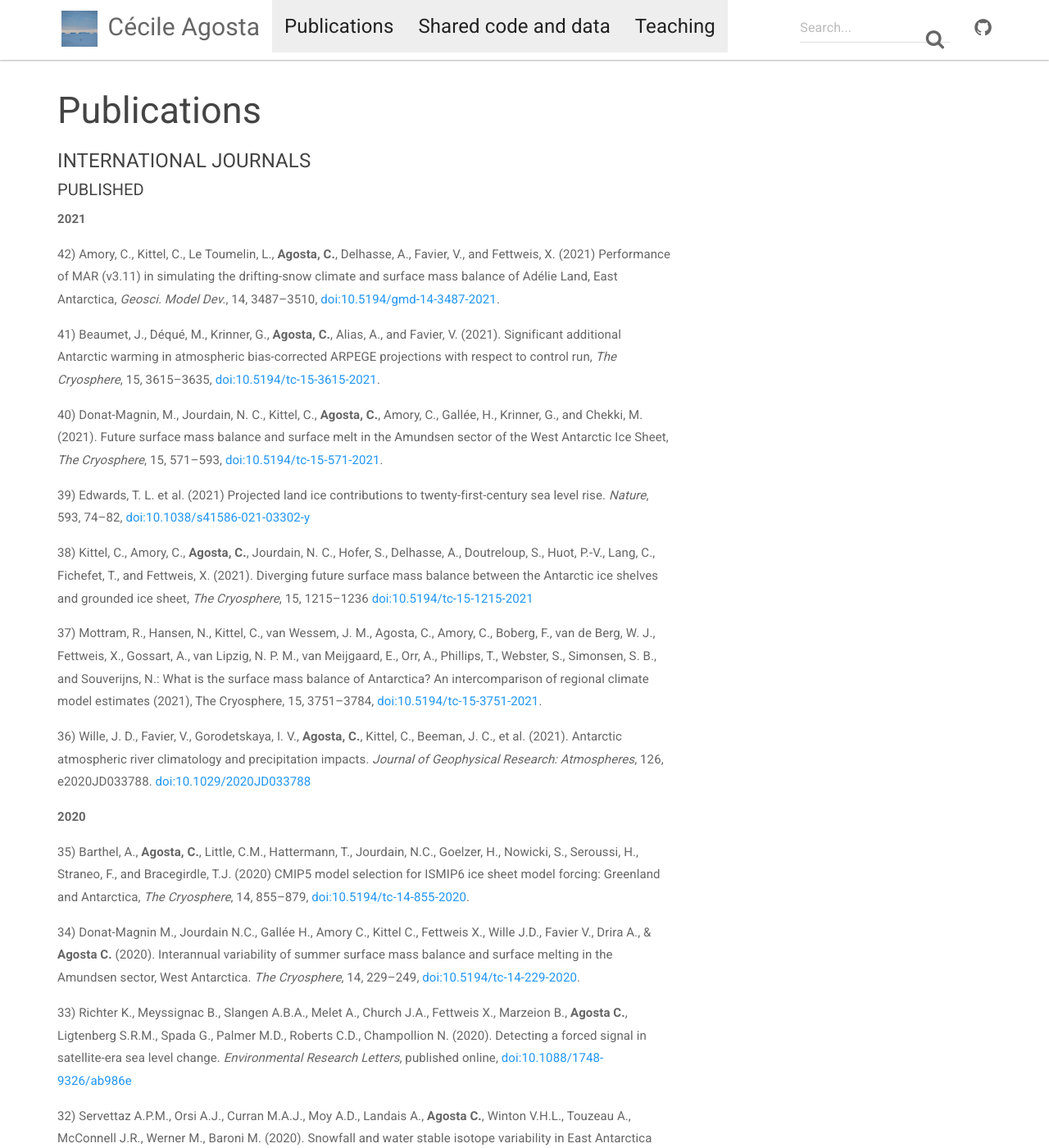
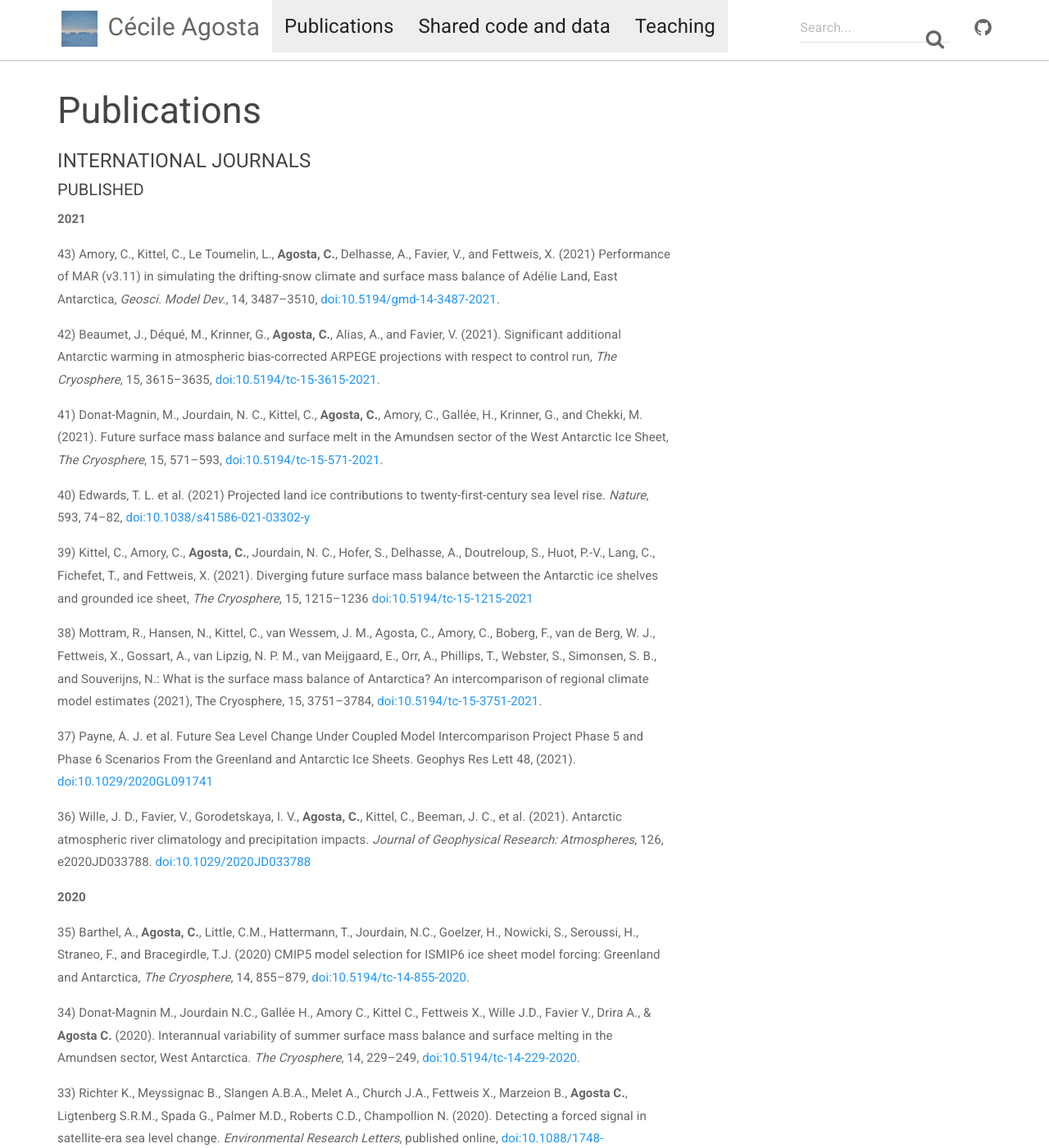
Before and after one commit to cecileagosta/cecileagosta.github.io, a Jekyll site: the page built from _docs/publications.md, in a window 1280 px wide and 1400 px high. Shown: the whole window at 82% size. Built offline with Jekyll 4.4.1, drawn with Linux system fonts in a browser that asks for light colours; nearby versions of some CDN libraries.

Commit message:
update publication

```diff
--- a/_docs/publications.md
+++ b/_docs/publications.md
@@ -8,17 +8,19 @@ permalink: /publications/
 
 **2021**
 
-42) Amory, C., Kittel, C., Le Toumelin, L., **Agosta, C.**, Delhasse, A., Favier, V., and Fettweis, X. (2021) Performance of MAR (v3.11) in simulating the drifting-snow climate and surface mass balance of Adélie Land, East Antarctica, *Geosci. Model Dev.*, 14, 3487–3510, [doi:10.5194/gmd-14-3487-2021](https://doi.org/10.5194/gmd-14-3487-2021).
+43) Amory, C., Kittel, C., Le Toumelin, L., **Agosta, C.**, Delhasse, A., Favier, V., and Fettweis, X. (2021) Performance of MAR (v3.11) in simulating the drifting-snow climate and surface mass balance of Adélie Land, East Antarctica, *Geosci. Model Dev.*, 14, 3487–3510, [doi:10.5194/gmd-14-3487-2021](https://doi.org/10.5194/gmd-14-3487-2021).
 
-41) Beaumet, J., Déqué, M., Krinner, G., **Agosta, C.**, Alias, A., and Favier, V. (2021). Significant additional Antarctic warming in atmospheric bias-corrected ARPEGE projections with respect to control run, _The Cryosphere_, 15, 3615–3635, [doi:10.5194/tc-15-3615-2021](https://doi.org/10.5194/tc-15-3615-2021).
+42) Beaumet, J., Déqué, M., Krinner, G., **Agosta, C.**, Alias, A., and Favier, V. (2021). Significant additional Antarctic warming in atmospheric bias-corrected ARPEGE projections with respect to control run, _The Cryosphere_, 15, 3615–3635, [doi:10.5194/tc-15-3615-2021](https://doi.org/10.5194/tc-15-3615-2021).
 
-40) Donat-Magnin, M., Jourdain, N. C., Kittel, C., **Agosta, C.**, Amory, C., Gallée, H., Krinner, G., and Chekki, M. (2021). Future surface mass balance and surface melt in the Amundsen sector of the West Antarctic Ice Sheet, *The Cryosphere*, 15, 571–593, [doi:10.5194/tc-15-571-2021](https://doi.org/10.5194/tc-15-571-2021).
+41) Donat-Magnin, M., Jourdain, N. C., Kittel, C., **Agosta, C.**, Amory, C., Gallée, H., Krinner, G., and Chekki, M. (2021). Future surface mass balance and surface melt in the Amundsen sector of the West Antarctic Ice Sheet, *The Cryosphere*, 15, 571–593, [doi:10.5194/tc-15-571-2021](https://doi.org/10.5194/tc-15-571-2021).
 
-39) Edwards, T. L. et al. (2021) Projected land ice contributions to twenty-first-century sea level rise. *Nature*, 593, 74–82, [doi:10.1038/s41586-021-03302-y](https://www.nature.com/articles/s41586-021-03302-y)
+40) Edwards, T. L. et al. (2021) Projected land ice contributions to twenty-first-century sea level rise. *Nature*, 593, 74–82, [doi:10.1038/s41586-021-03302-y](https://www.nature.com/articles/s41586-021-03302-y)
 
-38) Kittel, C., Amory, C., **Agosta, C.**, Jourdain, N. C., Hofer, S., Delhasse, A., Doutreloup, S., Huot, P.-V., Lang, C., Fichefet, T., and Fettweis, X. (2021). Diverging future surface mass balance between the Antarctic ice shelves and grounded ice sheet, *The Cryosphere*, 15, 1215–1236 [doi:10.5194/tc-15-1215-2021](https://tc.copernicus.org/articles/15/1215/2021/)
+39) Kittel, C., Amory, C., **Agosta, C.**, Jourdain, N. C., Hofer, S., Delhasse, A., Doutreloup, S., Huot, P.-V., Lang, C., Fichefet, T., and Fettweis, X. (2021). Diverging future surface mass balance between the Antarctic ice shelves and grounded ice sheet, *The Cryosphere*, 15, 1215–1236 [doi:10.5194/tc-15-1215-2021](https://tc.copernicus.org/articles/15/1215/2021/)
 
-37) Mottram, R., Hansen, N., Kittel, C., van Wessem, J. M., Agosta, C., Amory, C., Boberg, F., van de Berg, W. J., Fettweis, X., Gossart, A., van Lipzig, N. P. M., van Meijgaard, E., Orr, A., Phillips, T., Webster, S., Simonsen, S. B., and Souverijns, N.: What is the surface mass balance of Antarctica? An intercomparison of regional climate model estimates (2021), The Cryosphere, 15, 3751–3784, [doi:10.5194/tc-15-3751-2021](https://doi.org/10.5194/tc-15-3751-2021).
+38) Mottram, R., Hansen, N., Kittel, C., van Wessem, J. M., Agosta, C., Amory, C., Boberg, F., van de Berg, W. J., Fettweis, X., Gossart, A., van Lipzig, N. P. M., van Meijgaard, E., Orr, A., Phillips, T., Webster, S., Simonsen, S. B., and Souverijns, N.: What is the surface mass balance of Antarctica? An intercomparison of regional climate model estimates (2021), The Cryosphere, 15, 3751–3784, [doi:10.5194/tc-15-3751-2021](https://doi.org/10.5194/tc-15-3751-2021).
+
+37) Payne, A. J. et al. Future Sea Level Change Under Coupled Model Intercomparison Project Phase 5 and Phase 6 Scenarios From the Greenland and Antarctic Ice Sheets. Geophys Res Lett 48, (2021). [doi:10.1029/2020GL091741](https://agupubs.onlinelibrary.wiley.com/doi/10.1029/2020GL091741)
 
 36) Wille, J. D., Favier, V., Gorodetskaya, I. V., **Agosta, C.**, Kittel, C., Beeman, J. C., et al. (2021). Antarctic atmospheric river climatology and precipitation impacts. *Journal of Geophysical Research: Atmospheres*, 126, e2020JD033788. [doi:10.1029/2020JD033788](https://doi. org/10.1029/2020JD033788)
 
```
